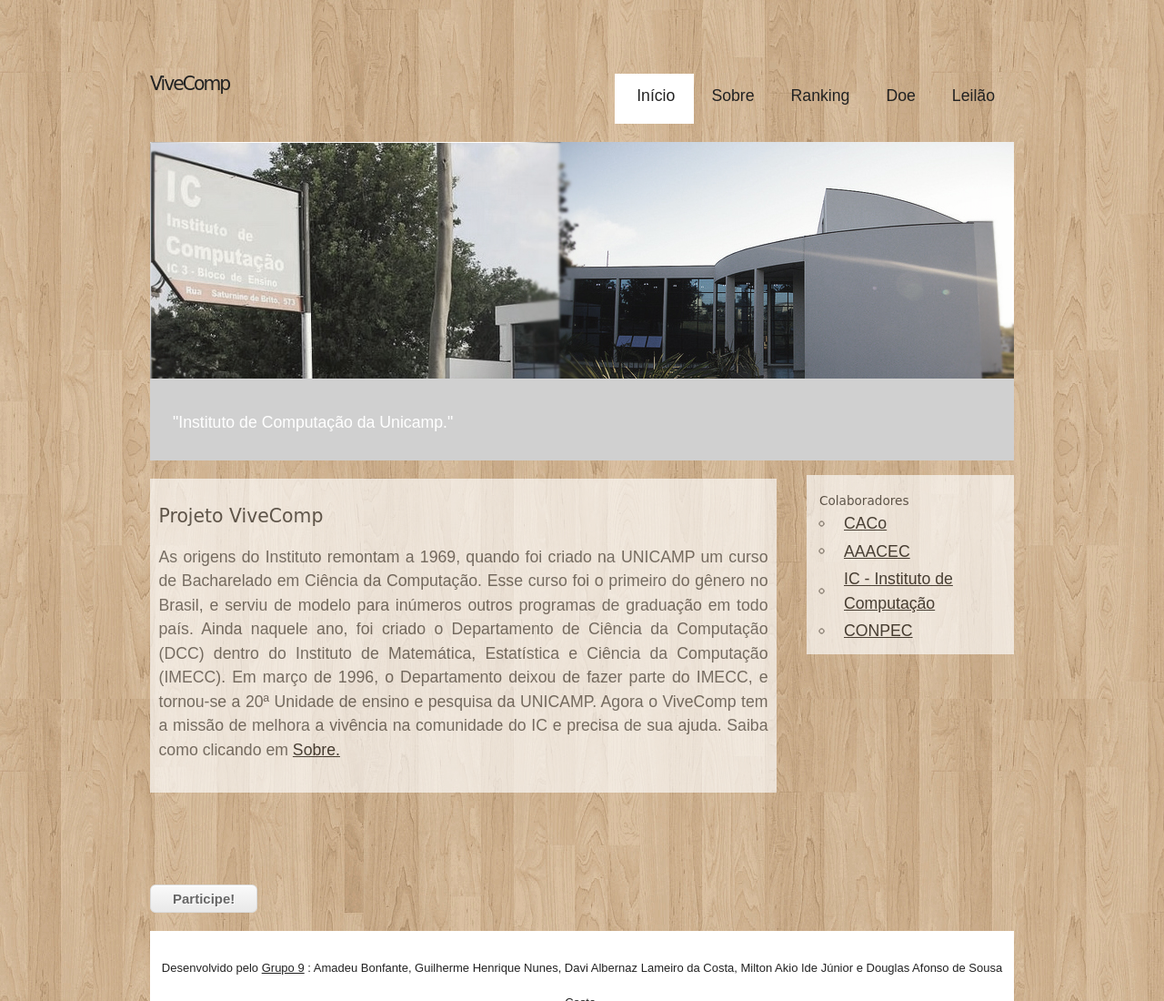
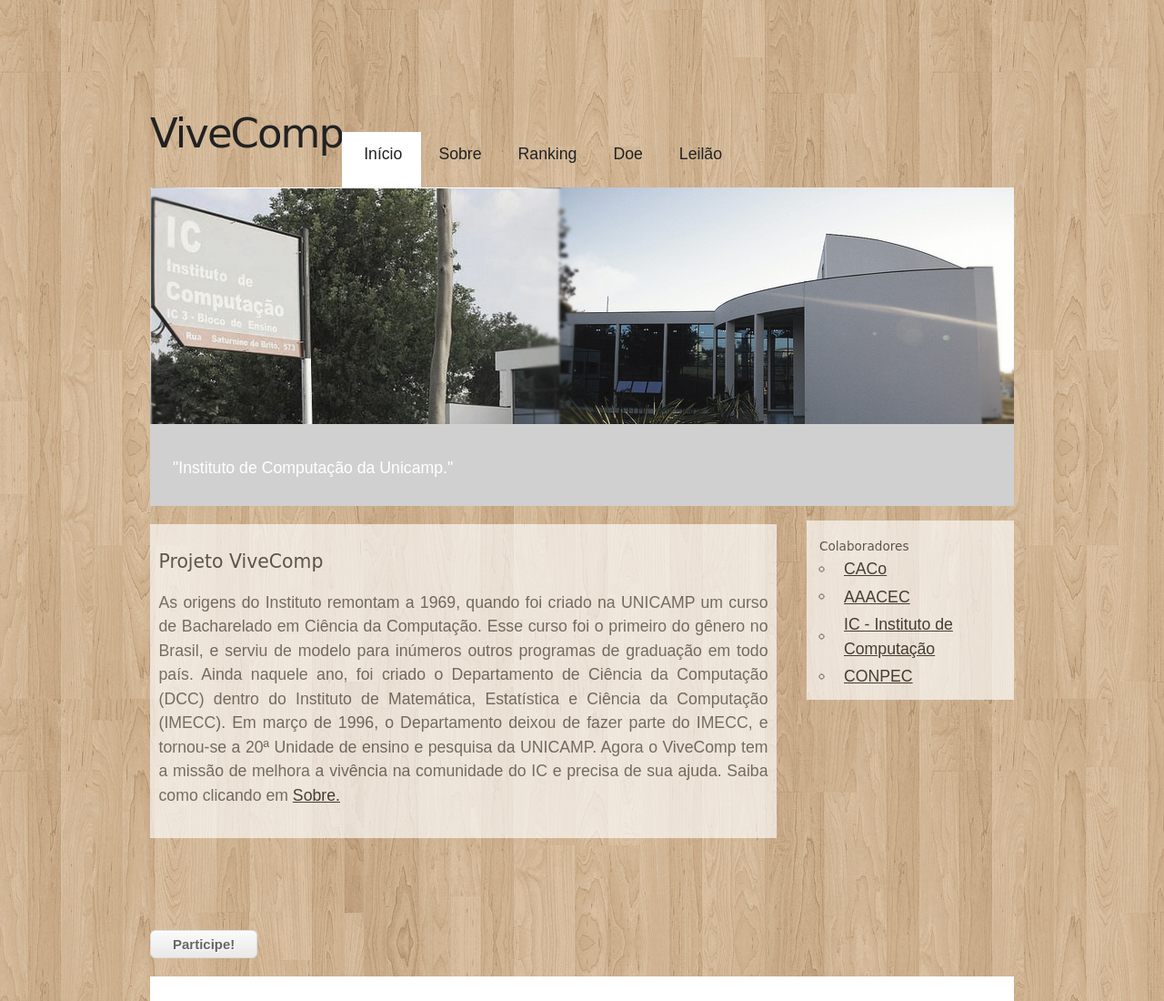
Before and after one commit to RaphaelELiasDosSantos/PrjMC750, a plain HTML site: page index.html in a window 1280 px wide. Shown: the top 1100 px of the page at 91% size. Drawn offline with Linux system fonts and the light colour scheme; a web font is replaced by a local one.

Commit message:
Modificações gerais no menu principal do topo das páginas

```diff
--- a/css/style.css
+++ b/css/style.css
@@ -144,8 +144,10 @@
   float: left;
   height: 100px;
   background: transparent;
-  padding: 0 0 10px 0;
+  padding: 40px 0 0 0;
+  font-size: 30px;
 }
+
 
 #logo h1 {
   font: normal 440% , arial, sans-serif;
@@ -374,17 +376,14 @@
   color: #FFF;}
 
 nav {
-  height: 80px;
-  width: 750px;
-  margin: 1px auto 0 auto;
-  float: right;
-  padding: 35px 0 20px 0;
+  width: 450px;
+  float: left;
+  padding: 100px 0 0 0;
 }
 
 /* from here: http://www.gmarwaha.com/blog/2007/08/23/lavalamp-for-jquery-lovers */
 .lavaLampWithImage {
   position: relative;
-  height: 40px;
   padding: 15px 5px 15px 0;
   margin: 10px 0 0 0;
   overflow: hidden;
```
